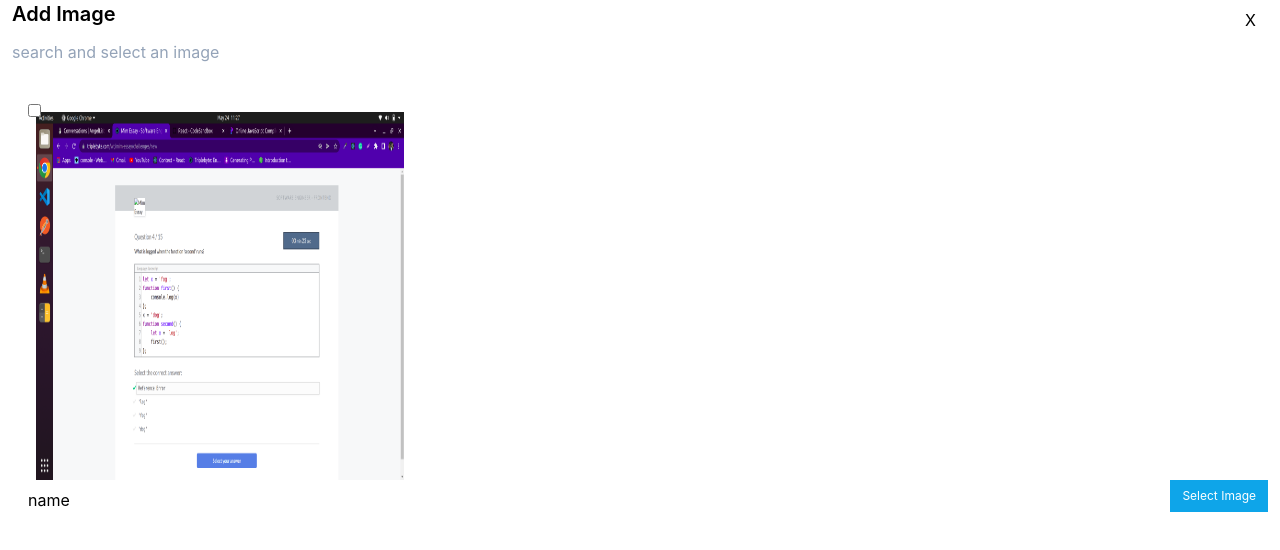
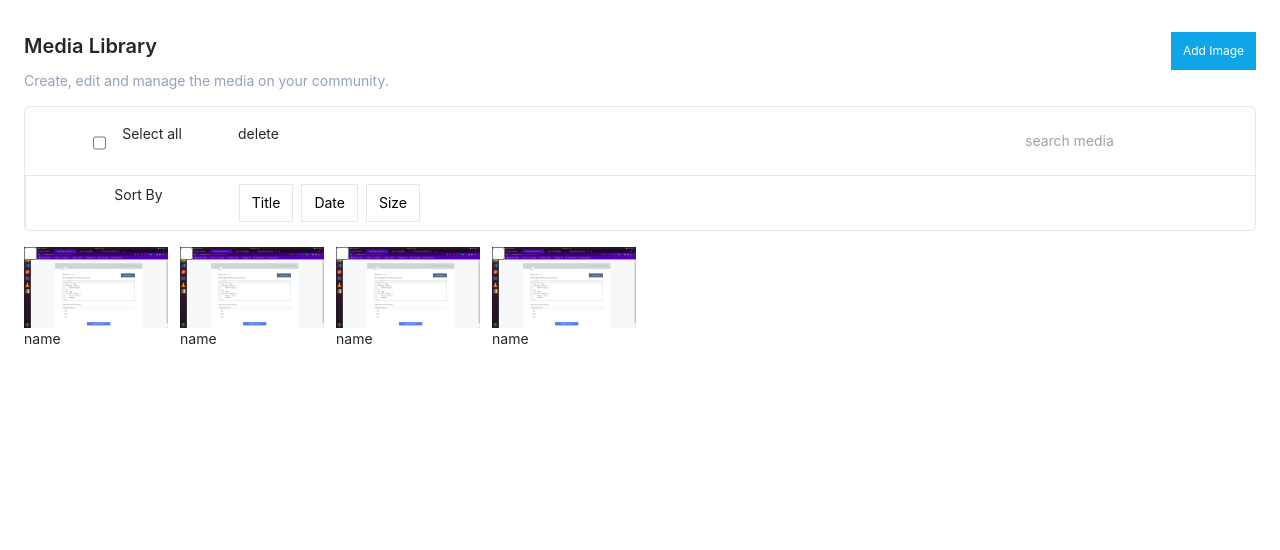
Before and after one commit to rddiwakar/ImageApp, a React (Create React App) app: page / in a window 1280 px wide. Shown: the top 550 px of the page. Built offline with nearby package versions, Linux system fonts and the light colour scheme.

Commit message:
modal created

```diff
--- a/package.json
+++ b/package.json
@@ -11,6 +11,7 @@
     "@types/node": "^16.11.36",
     "@types/react": "^18.0.9",
     "@types/react-dom": "^18.0.5",
+    "antd": "^4.20.6",
     "axios": "^0.27.2",
     "react": "^18.1.0",
     "react-dom": "^18.1.0",
--- a/src/App.tsx
+++ b/src/App.tsx
@@ -1,10 +1,18 @@
-import React from 'react';
+import React,{useState} from 'react';
 import RiDeleteBin6Line   from "react-icons/ri"
 import PrimaryButton from './components/button';
 import SearchInput from './components/input';
 import ImageWrapper from './components/imageWrapper';
 import Heading from './components/heading';
+import ModalComponent from './Modules/selectImage';
+import "antd/dist/antd.css";
+import SelectImagePage from './Page/selectPage';
+import AddImagePage from './Page/AddImage';
 function App() {
+  const [selectModulevisible, setSelectModuleVisible] = useState(false);
+  const openSelectModuleVisible =()=>setSelectModuleVisible(true)
+  const closeSelectModuleVisible = () => setSelectModuleVisible(false)
+
   return (
     <div className='my-8 mx-6'>
       <Heading
@@ -12,7 +20,8 @@ function App() {
         description ="Create, edit and manage the media on your community."
         btntext ={{
           text:"Add Image",
-          css:"text-xs bg-sky-500/100 text-white"
+          css:"text-xs bg-sky-500/100 text-white py-2 px-3 ",
+          onClick: openSelectModuleVisible
       }}
       />
       <div className='border divide-x border-slate-200 divide-y divide-slate-200 rounded-md mt-3'>
@@ -31,15 +40,15 @@ function App() {
           <div className='basis-5/6 flex '>
             <PrimaryButton
               btntext="Title"
-              css="text-black border mr-2 text-sm bg-white py-1 px-4"
+              css="text-black border mr-2 text-sm bg-white py-2 px-3 "
             />
             <PrimaryButton
               btntext="Date"
-              css="text-black border mr-2 text-sm bg-white py-1 px-4"
+              css="text-black border mr-2 text-sm bg-white py-2 px-3 "
             />
             <PrimaryButton
               btntext="Size"
-              css="text-black border mr-2 text-sm bg-white py-1 px-4"
+              css="text-black border mr-2 text-sm bg-white py-2 px-3 "
             />
           </div>
         </div>
@@ -47,6 +56,14 @@ function App() {
       <ImageWrapper
         imgcss="w-36 h-22"
       />
+      <ModalComponent
+        onClose={closeSelectModuleVisible}
+        visible={selectModulevisible}
+        width={1000}
+      >
+        <SelectImagePage onCloseSelect={closeSelectModuleVisible} />
+      </ModalComponent>
+
     </div>
   );
 }
--- /dev/null
+++ b/src/Modules/selectImage.tsx
@@ -0,0 +1,29 @@
+import React, { useState } from 'react';
+import { Modal} from 'antd';
+
+type ModalComponent  = {
+  onOpen?:()=>any,
+  onClose:()=>any,
+  visible: boolean,
+  children:React.ReactNode | React.ReactNode[],
+  width:number
+}
+
+const ModalComponent  = ({
+  children, onClose,visible,width
+}:ModalComponent ) => {
+  return (
+      <Modal
+        centered
+        visible={visible}
+        onCancel={onClose}
+        width={width}
+        className={"h-65"}
+        footer={null}
+      >
+       {children}
+      </Modal>
+  );
+};
+
+export default ModalComponent ;
--- a/src/Page/AddImage.tsx
+++ b/src/Page/AddImage.tsx
@@ -9,7 +9,7 @@ function AddImagePage(){
                 description="search and select an image"
                 btntext ={{
                     text:"X",
-                    css:""
+                    css:"hidden"
                 }}
             />
             <div className="border-dotted rounded-xl px-2 py-2 mx-2 my-4 h-96">
@@ -19,11 +19,10 @@ function AddImagePage(){
             </div>
             <div className="text-right">
                 <PrimaryButton
-                    btntext="Select Image"
-                    css="text-xs bg-sky-500/100 text-white"
+                    btntext="Add Image"
+                    css="text-xs bg-sky-500/100 text-white py-2 px-3 "
                 />
             </div>
-
         </div>
     )
 }
--- a/src/Page/selectPage.tsx
+++ b/src/Page/selectPage.tsx
@@ -2,16 +2,28 @@ import PrimaryButton from "../components/button";
 import Heading from "../components/heading";
 import ImageWrapper from "../components/imageWrapper";
 import SearchInput from "../components/input";
+import React, {useState} from "react";
+import ModalComponent from "../Modules/selectImage";
+import AddImagePage from "./AddImage";
 
-function SelectImage() {
+type SelectImagePageProps ={
+    onCloseSelect:()=>any
+}
+
+function SelectImagePage({onCloseSelect}:SelectImagePageProps) {
+    const [addModal,setAddModal] = useState(false)
+    const openAddModal =()=>{
+        setAddModal(true)
+        onCloseSelect()
+    }
     return (
         <div className="m-3 ">
             <Heading
                 title="Select Image"
                 description="search and select an image"
-                btntext ={{
-                    text:"X",
-                    css:""
+                btntext={{
+                    text: "X",
+                    css: "hidden"
                 }}
             />
             <div className="mt-8">
@@ -29,10 +41,18 @@ function SelectImage() {
             <div className="text-right">
                 <PrimaryButton
                     btntext="Select Image"
-                    css="text-xs bg-sky-500/100 text-white"
+                    css="text-xs bg-sky-500/100 text-white py-2 px-3 "
+                    onClick={openAddModal}
                 />
             </div>
+            <ModalComponent
+                onClose={() => setAddModal(false)}
+                visible={addModal}
+                width={600}
+            >
+                <AddImagePage />
+            </ModalComponent>
         </div>
     )
 }
-export default SelectImage;
+export default SelectImagePage;
--- a/src/components/button.tsx
+++ b/src/components/button.tsx
@@ -1,12 +1,13 @@
 import React from 'react';
 type ButtonProps ={
     btntext:String,
-    css :String
+    css :String,
+    onClick?:()=>any
 }
-function PrimaryButton({btntext,css}:ButtonProps){
+function PrimaryButton({btntext,css,onClick}:ButtonProps){
     return(
         <>
-            <button className={`py-2 px-3 ${css}`}>{btntext}</button>
+            <button className={`${css}`} onClick={onClick}>{btntext}</button>
         </>
     )
 }
--- a/src/components/heading.tsx
+++ b/src/components/heading.tsx
@@ -2,9 +2,10 @@ import PrimaryButton from "./button";
 type HeadingProps={
     title:String,
     description:String,
-    btntext:{
+    btntext :{
         text:String,
-        css:String
+        css:String,
+        onClick?:()=>any
     }
 }
 function Heading({title,description,btntext}:HeadingProps) {
@@ -12,7 +13,11 @@ function Heading({title,description,btntext}:HeadingProps) {
         <div>
             <div className='flex justify-between'>
                 <h2 className="text-xl font-semibold">{title}</h2>
-                <PrimaryButton btntext={btntext.text} css={btntext.css}/>
+                <PrimaryButton
+                    btntext={btntext.text}
+                    css={btntext.css}
+                    onClick={btntext.onClick}
+                />
             </div>
             <p className='text-slate-400'>{description}</p>
         </div>
--- a/src/index.tsx
+++ b/src/index.tsx
@@ -4,8 +4,8 @@ import './index.css';
 import App from './App';
 import { Provider } from 'react-redux';
 import store from './store/store';
-import SelectImage from './Page/selectPage';
-import AddImagePage from './Page/AddImage';
+// import SelectImage from './Page/selectPage';
+// import AddImagePage from './Page/AddImage';
 
 const root = ReactDOM.createRoot(
   document.getElementById('root') as HTMLElement
@@ -14,8 +14,8 @@ root.render(
   <React.StrictMode>
     <Provider store={store}>
     {/* <SelectImage /> */}
-    <AddImagePage />
-      {/* <App /> */}
+    {/* <AddImagePage /> */}
+      <App />
     </Provider>
   </React.StrictMode>
 );
```
Also changed, not shown: 1 other file (tests, documents, lock files or other folders).
